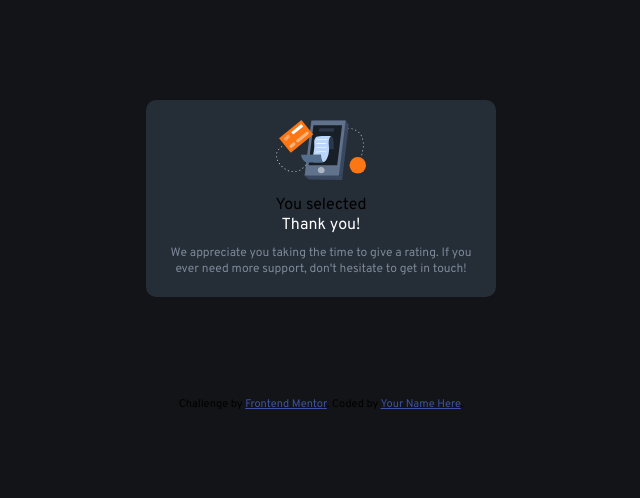
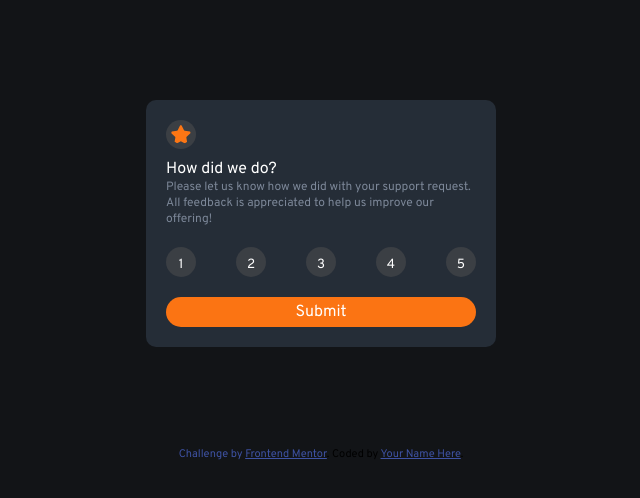
Before and after one commit to Jitesh117/Interactive-rating-component-Frontend-mentor, a plain HTML site: page index.html in a window 1280 px wide. Shown: the whole page, without its empty margins (319-959 px from the left). Drawn offline with Linux system fonts and the light colour scheme.

Commit message:
added style to the rating buttons

```diff
--- a/index.html
+++ b/index.html
@@ -17,6 +17,7 @@
       href="./images/favicon-32x32.png"
     />
     <link rel="stylesheet" href="style.css" />
+    <script src="script.js"></script>
 
     <title>Frontend Mentor | Interactive rating component</title>
 
@@ -44,24 +45,26 @@
           Please let us know how we did with your support request. All feedback
           is appreciated to help us improve our offering!
           <div class="point">
-            <div class="num">1</div>
-            <div class="num">2</div>
-            <div class="num">3</div>
-            <div class="num">4</div>
-            <div class="num">5</div>
+            <button class="num" id="first">1</button>
+            <button class="num" id="second">2</button>
+            <button class="num" id="third">3</button>
+            <button class="num" id="fourth">4</button>
+            <button class="num" id="fifth">5</button>
           </div>
         </article>
 
-        <a id="submit" href=""> Submit </a>
+        <a id="submit" href=""> Submit <a/>
       </section>
 
       <!-- Rating state end -->
 
       <!-- Thank you state start -->
 
-      <section class="thank">
+      <section class="thank hidden">
         <img id="card" src="./images/illustration-thank-you.svg" alt="" />
-        <div class="selected">You selected</div>
+        <div class="selected">
+          You selected <span id="score">5</span> our of 5
+        </div>
         <!-- Add rating here -->
         <div class="heading">Thank you!</div>
         <article>
--- /dev/null
+++ b/script.js
@@ -0,0 +1,17 @@
+const ratingpage = document.querySelector(".rating");
+const thankyou = document.querySelector(".thank");
+var submitbutton = document.getElementById("submit");
+const ratings = document.querySelectorAll(".num");
+const score = document.getElementById("score");
+if (submitbutton) {
+  submitbutton.addEventListener("click", () => {
+    ratingpage.style.display = "none";
+    thankyou.classList.remove("hidden");
+
+    ratings.forEach((rating) => {
+      rating.addEventListener("click", () => {
+        score.innerHTML = rating.innerHTML;
+      });
+    });
+  });
+}
--- a/style.css
+++ b/style.css
@@ -40,10 +40,19 @@ article {
 .num {
   background-color: hsl(213, 7%, 25%);
   width: 30px;
+  border: none;
+  outline: none;
+  color: white;
   height: 30px;
   border-radius: 50%;
   text-align: center;
-  padding-top: 8px;
+  padding-top: 0.3rem;
+}
+.num:hover{
+background-color: hsl(217, 12%, 63%);
+}
+.num:focus{
+  background-color: var(--orange);
 }
 #submit {
   background-color: var(--orange);
@@ -52,6 +61,8 @@ article {
   text-decoration: none;
   text-align: center;
   color: white;
+  border: none;
+  outline: none;
 }
   .rating {
     width: 350px;
@@ -61,7 +72,7 @@ article {
     margin: 100px auto;
     border-radius: 10px;
     padding: 20px;
-    display: none;
+    /* display: none; */
   }
   .thank {
     width: 350px;
@@ -72,7 +83,7 @@ article {
     border-radius: 10px;
     padding: 20px;
     text-align: center;
-    /* display: none; */
+    display: hidden;
   }
   #card{
     width: 90px;
@@ -83,6 +94,9 @@ article {
     color:white;
     margin-bottom: 10px;
   }
+  .hidden{
+    display: none;
+  }
 @media screen and (max-width: 400px) {
   .rating {
     width: 80%;
```
